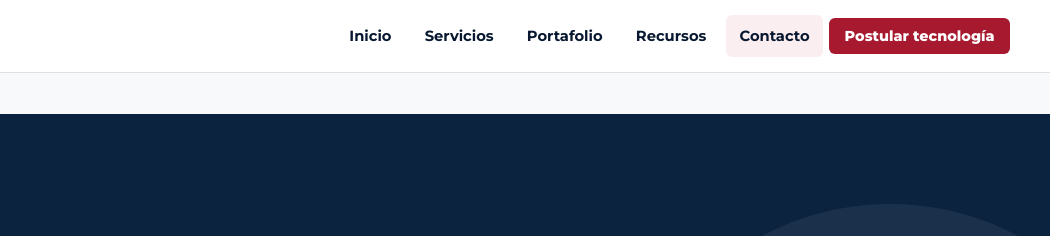
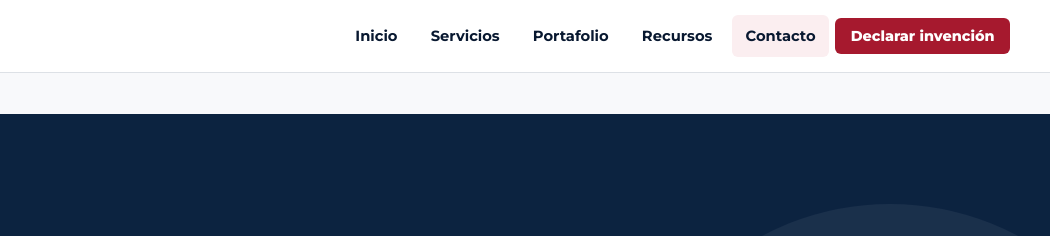
Before and after one commit to cacorojasgon/WEB_DITT_UNAB_1.0, a website: page contacto/index.html in a window 1280 px wide. Shown: the top 236 px of the page, 230-1280 px from the left. Drawn offline with Linux system fonts and the light colour scheme.

Commit message:
Update index.html

```diff
--- a/contacto/index.html
+++ b/contacto/index.html
@@ -32,7 +32,7 @@
     </button>
     <nav class="site-nav" id="site-nav" aria-label="Navegación principal">
       <a href="/">Inicio</a><a href="/servicios">Servicios</a><a href="/portafolio">Portafolio</a><a href="/recursos/preguntas-frecuentes">Recursos</a><a href="/contacto" aria-current="page" class="is-active">Contacto</a>
-      <a class="btn btn--primary btn--sm" href="/postular">Postular tecnología</a>
+      <a class="btn btn--primary btn--sm" href="/postular">Declarar invención</a>
     </nav>
   </div>
 </header>
```
